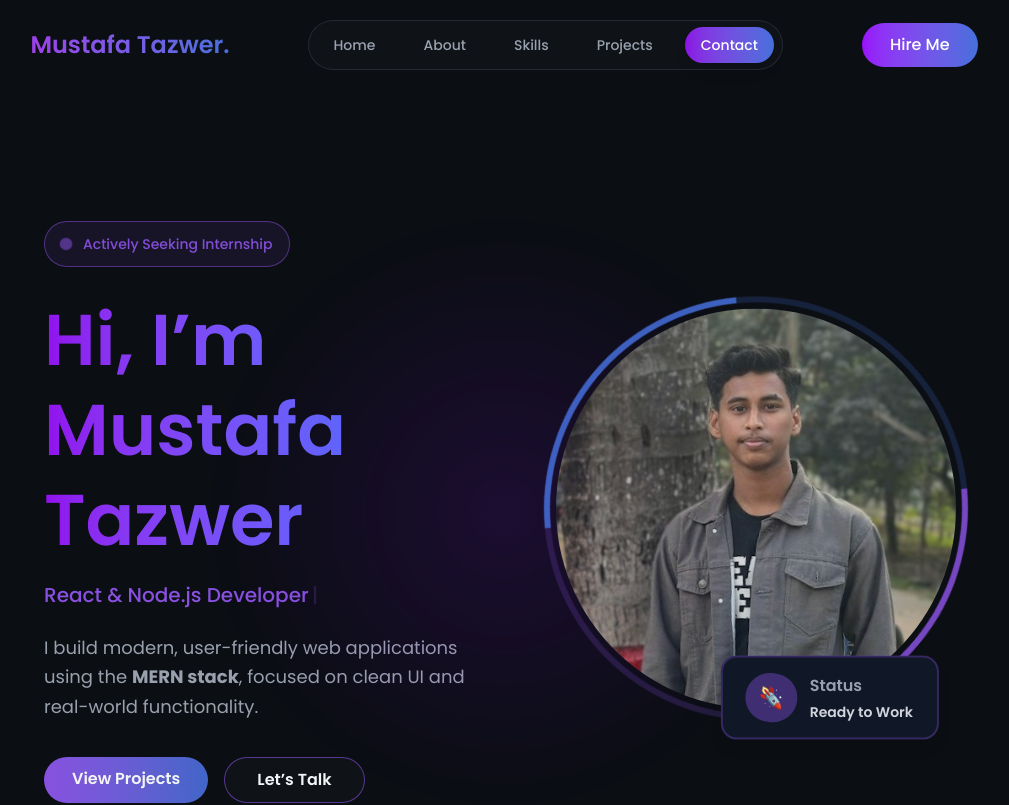
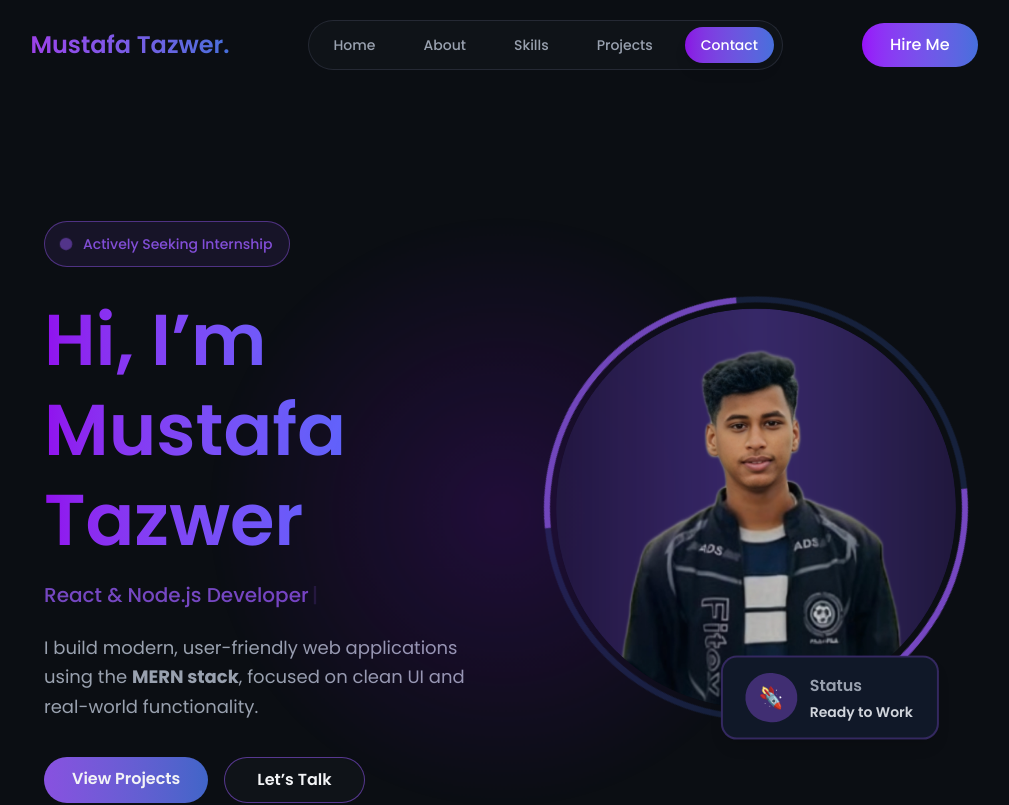
Before and after one commit to sahkil12/My-Portfolio, a React (Vite) app: page / in a window 1280 px wide. Shown: the top 805 px of the page, without its empty margins (136-1145 px from the left). Built offline with nearby package versions, Linux system fonts and the light colour scheme.

Commit message:
update hero section image and border color texture

```diff
--- a/src/Section/Hero/Hero.jsx
+++ b/src/Section/Hero/Hero.jsx
@@ -7,7 +7,7 @@ const Hero = () => {
                {/* background animation color */}
                <div className="
                 absolute inset-0
-                bg-[radial-gradient(circle_at_center,rgba(140,15,245,0.20),transparent_40%)]
+                bg-[radial-gradient(circle_at_center,rgba(140,15,245,0.25),transparent_40%)]
                 animate-pulseGlow pointer-events-none"></div>
                {/* main grid layout div */}
                <div className="w-full grid grid-cols-1 xl:grid-cols-2 gap-16 items-center">
@@ -55,7 +55,7 @@ const Hero = () => {
                               initial={{ y: 20, opacity: 0 }}
                               animate={{ y: 0, opacity: 1 }}
                               transition={{ duration: 0.8, delay: 0.2 }}
-                              className="mt-4 text-lg md:text-xl text-primary font-medium"
+                              className="mt-4 text-lg md:text-xl text-primary/85 font-medium"
                          >
                               <Typewriter
                                    words={[
@@ -80,7 +80,6 @@ const Hero = () => {
                               I build modern, user-friendly web applications using the <b>MERN stack</b>,
                               focused on clean UI and real-world functionality.
                          </motion.p>
-
                          {/* Buttons */}
                          <div className="mt-9 flex flex-wrap gap-4">
                               {/* project button */}
@@ -126,11 +125,11 @@ const Hero = () => {
                               transition={{ duration: 2, ease: "easeInOut", repeat: Infinity }}
                               className="relative transition-all duration-600">
                               {/*animation border style */}
-                              <div className="absolute inset-0 rounded-full animate-rotateArc before:content-[''] before:absolute before:inset-0 before:rounded-full before:border-[6px] before:border-transparent before:border-t-primary/85 before:border-r-primary/20 before:border-l-base-200/20 before:border-b-base-200/85"></div>
+                              <div className="absolute inset-0 rounded-full animate-rotateArc before:content-[''] before:absolute before:inset-0 before:rounded-full before:border-[6px] before:border-transparent before:border-t-primary/85 before:border-r-base-200/20 before:border-l-base-200/20 before:border-b-secondary/90"></div>
                               {/* image */}
                               <div className="relative rounded-full m-3">
                                    <img
-                                        src="/hero-pic.jpg"
+                                        src="/public/profile-pic.png"
                                         alt="profile photo"
                                         className="rounded-full opacity-85 w-56 h-56 md:w-[300px]
                                         md:h-[300px] xl:w-[400px] xl:h-[400px] object-cover"
```
Also changed, not shown: public/profile-pic.png (added).
